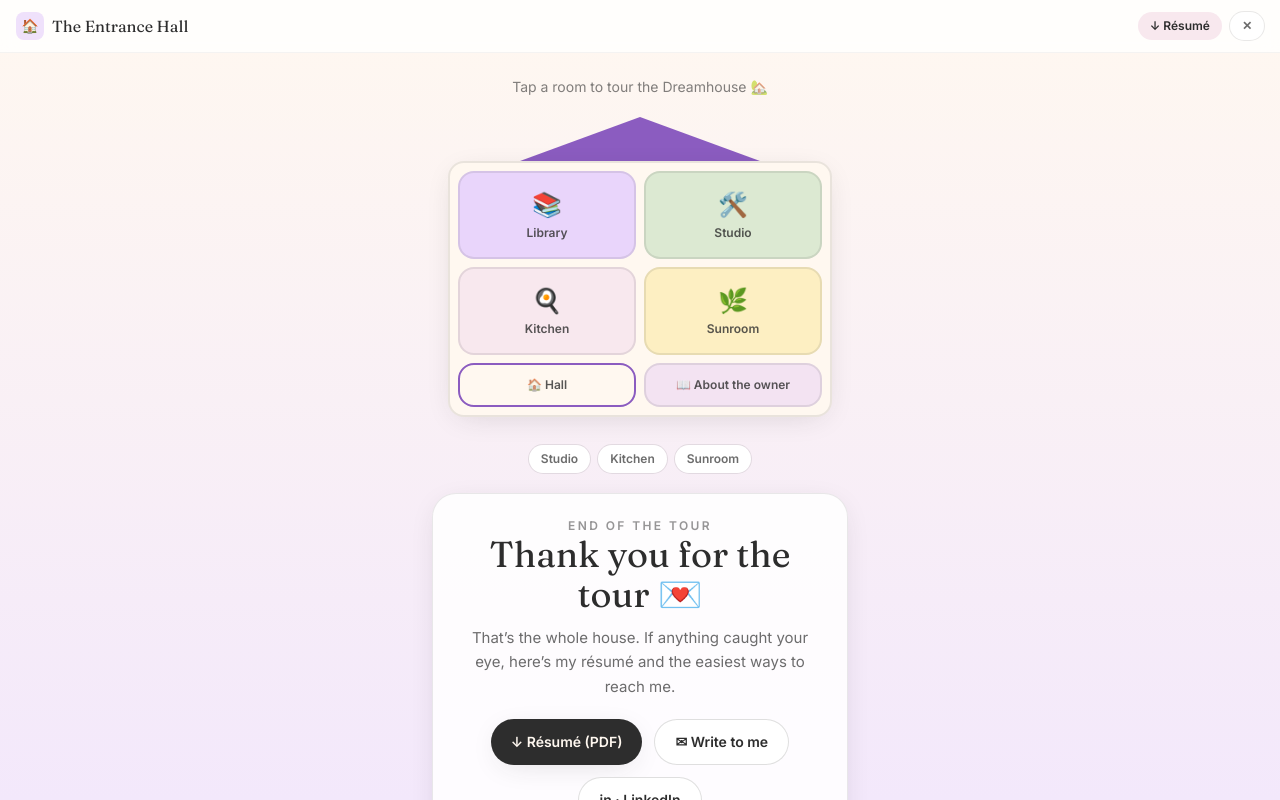
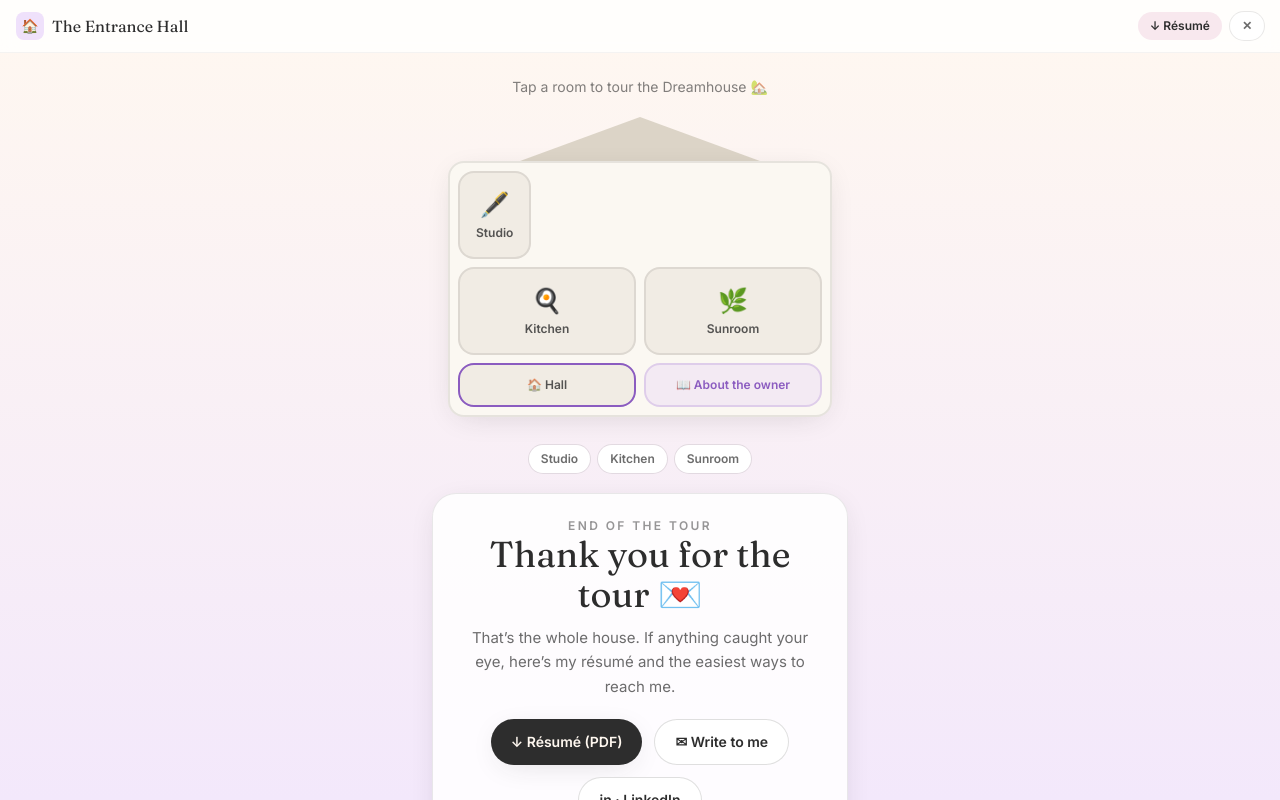
Before and after one commit to anushkapurwar08/anushka-portfolio, a Next.js app: page / in a window 1280 px wide. Both pictures are taken after a click on the button "Open the front door →". Built offline with nearby package versions, Linux system fonts and the light colour scheme; a web font is replaced by a local one.

Commit message:
Add files via upload

```diff
--- a/components/tour2d/TourFallback.tsx
+++ b/components/tour2d/TourFallback.tsx
@@ -6,14 +6,14 @@ import { profile } from '@/lib/content'
 import { PANELS, AboutPanel, FarewellPanel } from '@/components/tour/panels'
 
 const NAME: Record<ViewId, string> = {
-  exterior: 'AnushkaLand', hall: 'The Entrance Hall', library: 'The Library',
+  exterior: 'AnushkaLand', hall: 'The Entrance Hall',
   kitchen: 'The Kitchen', studio: 'The Studio', sunroom: 'The Sunroom', farewell: 'See you soon',
 }
 
 // Lightweight 2D dollhouse map (same rooms, fast on phones)
 function HouseMap({ view, onPick, onAbout }: { view: ViewId; onPick: (id: RoomId | 'hall') => void; onAbout: () => void }) {
-  const cell = (id: RoomId, label: string, emoji: string, color: string) => (
-    <button onClick={() => onPick(id)} className={`relative flex flex-col items-center justify-center gap-1 rounded-2xl border-2 p-4 transition ${view === id ? 'border-lilacDeep scale-[1.02]' : 'border-ink/10 hover:border-lilac'}`} style={{ background: color }}>
+  const cell = (id: RoomId, label: string, emoji: string) => (
+    <button onClick={() => onPick(id)} className={`relative flex flex-col items-center justify-center gap-1 rounded-2xl border-2 bg-[#F1ECE4] p-4 transition ${view === id ? 'border-lilacDeep scale-[1.02]' : 'border-ink/10 hover:border-lilac'}`}>
       <span className="text-2xl">{emoji}</span>
       <span className="text-xs font-semibold text-ink/80">{label}</span>
     </button>
@@ -21,18 +21,19 @@ function HouseMap({ view, onPick, onAbout }: { view: ViewId; onPick: (id: RoomId
   return (
     <div className="mx-auto w-full max-w-sm">
       {/* roof */}
-      <div className="mx-auto h-0 w-0 border-x-[120px] border-b-[44px] border-x-transparent border-b-lilacDeep" />
-      <div className="overflow-hidden rounded-2xl border-2 border-ink/10 bg-cream p-2 shadow-soft">
-        <div className="grid grid-cols-2 gap-2">
-          {cell('library', 'Library', '📚', '#E9D5FB')}
-          {cell('studio', 'Studio', '🛠️', '#DCE9D2')}
-          {cell('kitchen', 'Kitchen', '🍳', '#F8E8EE')}
-          {cell('sunroom', 'Sunroom', '🌿', '#FDEFC2')}
+      <div className="mx-auto h-0 w-0 border-x-[120px] border-b-[44px] border-x-transparent border-b-[#DCD4C7]" />
+      <div className="overflow-hidden rounded-2xl border-2 border-ink/10 bg-[#FBF8F2] p-2 shadow-soft">
+        {/* upstairs: studio */}
+        {cell('studio', 'Studio', '🖋️')}
+        {/* downstairs: kitchen | sunroom */}
+        <div className="mt-2 grid grid-cols-2 gap-2">
+          {cell('kitchen', 'Kitchen', '🍳')}
+          {cell('sunroom', 'Sunroom', '🌿')}
         </div>
         {/* hall + about strip */}
         <div className="mt-2 grid grid-cols-2 gap-2">
-          <button onClick={() => onPick('hall')} className={`rounded-2xl border-2 p-3 text-xs font-semibold text-ink/80 transition ${view === 'hall' ? 'border-lilacDeep' : 'border-ink/10 hover:border-lilac'}`} style={{ background: '#FFF8F0' }}>🏠 Hall</button>
-          <button onClick={onAbout} className="rounded-2xl border-2 border-ink/10 bg-lilac/30 p-3 text-xs font-semibold text-ink/80 transition hover:border-lilac">📖 About the owner</button>
+          <button onClick={() => onPick('hall')} className={`rounded-2xl border-2 bg-[#F1ECE4] p-3 text-xs font-semibold text-ink/80 transition ${view === 'hall' ? 'border-lilacDeep' : 'border-ink/10 hover:border-lilac'}`}>🏠 Hall</button>
+          <button onClick={onAbout} className="rounded-2xl border-2 border-lilacDeep/20 bg-lilac/20 p-3 text-xs font-semibold text-lilacDeep transition hover:border-lilac">📖 About the owner</button>
         </div>
       </div>
     </div>
@@ -44,7 +45,7 @@ export default function TourFallback({ onExit }: { onExit: () => void }) {
   const [aboutOpen, setAboutOpen] = useState(false)
   useEffect(() => { document.body.style.overflow = 'auto'; window.scrollTo(0, 0) }, [])
 
-  const isRoom = (['library', 'kitchen', 'studio', 'sunroom'] as ViewId[]).includes(view)
+  const isRoom = (['kitchen', 'studio', 'sunroom'] as ViewId[]).includes(view)
   const Panel = isRoom ? PANELS[view as RoomId] : null
 
   return (
@@ -68,8 +69,6 @@ export default function TourFallback({ onExit }: { onExit: () => void }) {
           {isRoom && Panel && (
             <motion.div key={view} initial={{ opacity: 0, y: 16 }} animate={{ opacity: 1, y: 0 }} exit={{ opacity: 0, y: -10 }} transition={{ duration: 0.3 }}
               className="rounded-3xl border border-ink/10 bg-white/85 p-5 shadow-soft">
-              <div className="eyebrow">{ROOMS.find((r) => r.id === view)?.subtitle}</div>
-              <h2 className="h-section mb-4 mt-1">{NAME[view]}</h2>
               <Panel />
             </motion.div>
           )}
```
